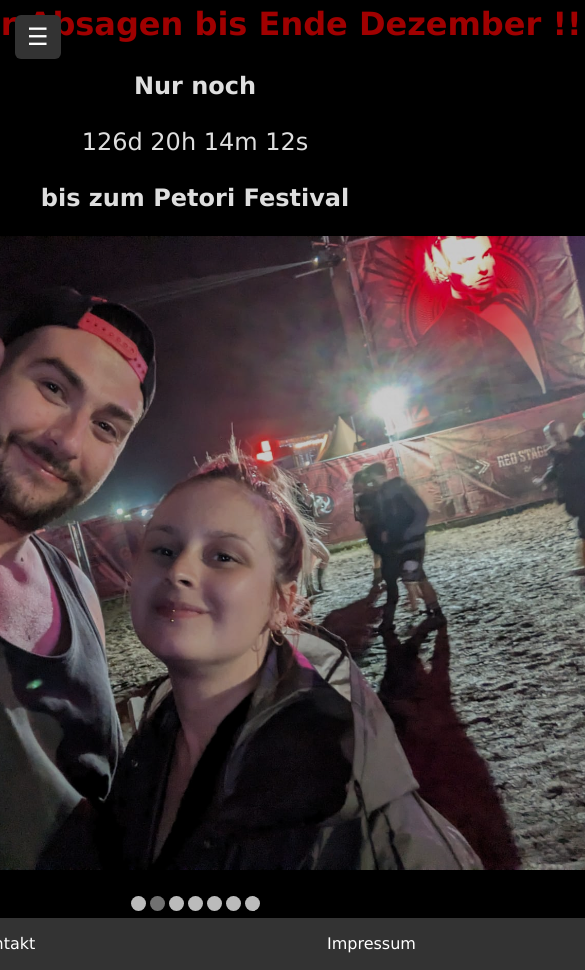
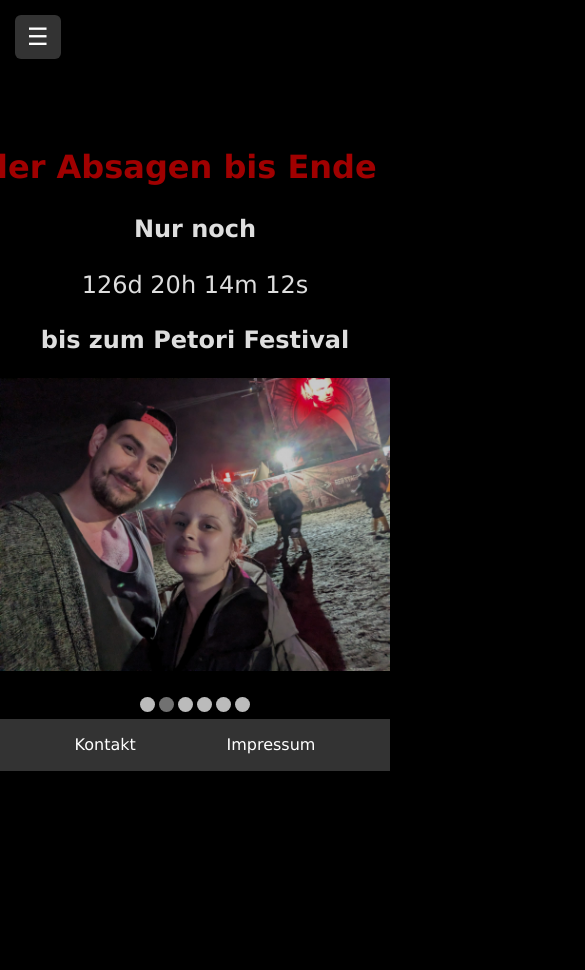
Before and after one commit to P4lten/petori_wedding.github.io, a React (Vite) app in the folder my-app/: page / in a window 390 px wide. Shown: the top 970 px of the page, 585 px wide, since content can reach past the window. After the commit the page ends 844 px from the top, so only its background shows below. Built offline with nearby package versions, Linux system fonts and the light colour scheme.

Commit message:
styled responsive pictures + FAQ

```diff
--- a/my-app/src/App.css
+++ b/my-app/src/App.css
@@ -1,5 +1,5 @@
 #root {
-  max-width: 1280px;
+  max-width: 100%;
   /* margin: 0 auto;
   padding: 2rem;*/
   text-align: center;
@@ -17,18 +17,3 @@
 .logo.react:hover {
   filter: drop-shadow(0 0 2em #61dafbaa);
 }
-
-@keyframes logo-spin {
-  from {
-    transform: rotate(0deg);
-  }
-  to {
-    transform: rotate(360deg);
-  }
-}
-
-@media (prefers-reduced-motion: no-preference) {
-  a:nth-of-type(2) .logo {
-    animation: logo-spin infinite 20s linear;
-  }
-}
--- a/my-app/src/components/Infos.module.css
+++ b/my-app/src/components/Infos.module.css
@@ -4,9 +4,20 @@
 
 .container{
     display: flex;
-    min-width: 100vh;
+    width: 100vh;
     min-height: 100vh;
     align-items: center;
     flex-direction: column;
     padding: 15px;
 }
+
+@media screen and (max-width: 768px) {
+.container{
+    display: flex;
+    width: 100%;
+    min-height: 100vh;
+    align-items: center;
+    flex-direction: column;
+    padding: 15px;
+}
+}
--- a/my-app/src/components/Slider.tsx
+++ b/my-app/src/components/Slider.tsx
@@ -4,7 +4,7 @@ import "./Slideshow.css"
 import img1 from "../../assets/images/Hochzeit-1403-web-12.jpg";
 import img2 from "../../assets/images/Hochzeit-1403-web-13.jpg";
 import img3 from "../../assets/images/Hochzeit-1403-web-14.jpg";
-import img4 from "../../assets/images/Konzert0.jpg";
+//import img4 from "../../assets/images/Konzert0.jpg";
 import img5 from "../../assets/images/Konzert1.jpg";
 import img6 from "../../assets/images/Konzert2.jpg";
 import img7 from "../../assets/images/Konzert3.jpg";
@@ -17,7 +17,6 @@ const images = [
     { src: img5 },
     { src: img3 },
     { src: img6 },
-    { src: img4 },
 ];
 
 
@@ -47,7 +46,7 @@ function Slider() {
                         className={`mySlides fade ${i === slideIndex ? "active" : ""}`}
                         style={{ display: i === slideIndex ? "block" : "none" }}
                     >
-                        <img src={image.src} alt={`Slide ${i + 1}`} style={{ width: "100vh" }} />
+                        <img src={image.src} alt={`Slide ${i + 1}`} style={{ width: "100%", height: "auto" }} />
                     </div>
                 ))}
             </div>
--- a/my-app/src/components/Slideshow.css
+++ b/my-app/src/components/Slideshow.css
@@ -21,11 +21,15 @@ img {
 }
 
 /* Slideshow container */
-.slideshow-container {
-  position: relative;
-  margin: 0 auto;
+.slideshow-container img{
+  width: 100%;
   max-width: 100%;
+  height: auto;
+  display: block;
+}
 
+.mySlides {
+  width: 100%;
 }
 
 /* Next & previous buttons */
@@ -57,25 +61,6 @@ img {
   background-color: rgba(0, 0, 0, 0.8);
 }
 
-/* Caption text */
-.text {
-  color: #f2f2f2;
-  font-size: 15px;
-  padding: 8px 12px;
-  position: absolute;
-  bottom: 8px;
-  width: 100%;
-  text-align: center;
-}
-
-/* Number text (1/3 etc) */
-.numbertext {
-  color: #f2f2f2;
-  font-size: 12px;
-  padding: 8px 12px;
-  position: absolute;
-  top: 0;
-}
 
 /* Dots / indicators */
 .dot {
@@ -108,12 +93,3 @@ img {
     opacity: 1;
   }
 }
-
-/* Responsive text */
-@media only screen and (max-width: 400px) {
-  .prev,
-  .next,
-  .text {
-    font-size: 11px;
-  }
-}
--- a/my-app/src/components/Start.module.css
+++ b/my-app/src/components/Start.module.css
@@ -4,6 +4,7 @@
   white-space: nowrap;
   box-sizing: border-box;
   color: rgb(160, 0, 0);
+  padding-top: 70px;
 }
 
 .marquee span {
```
